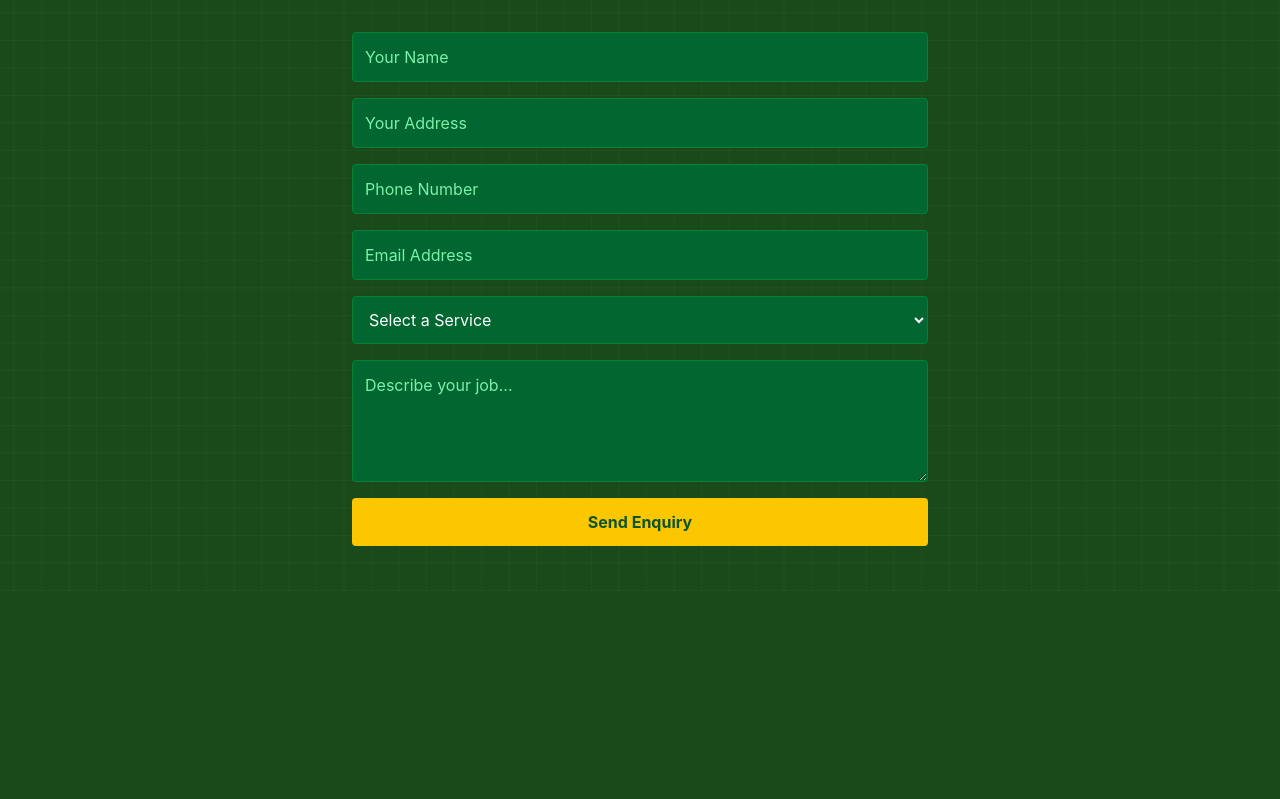
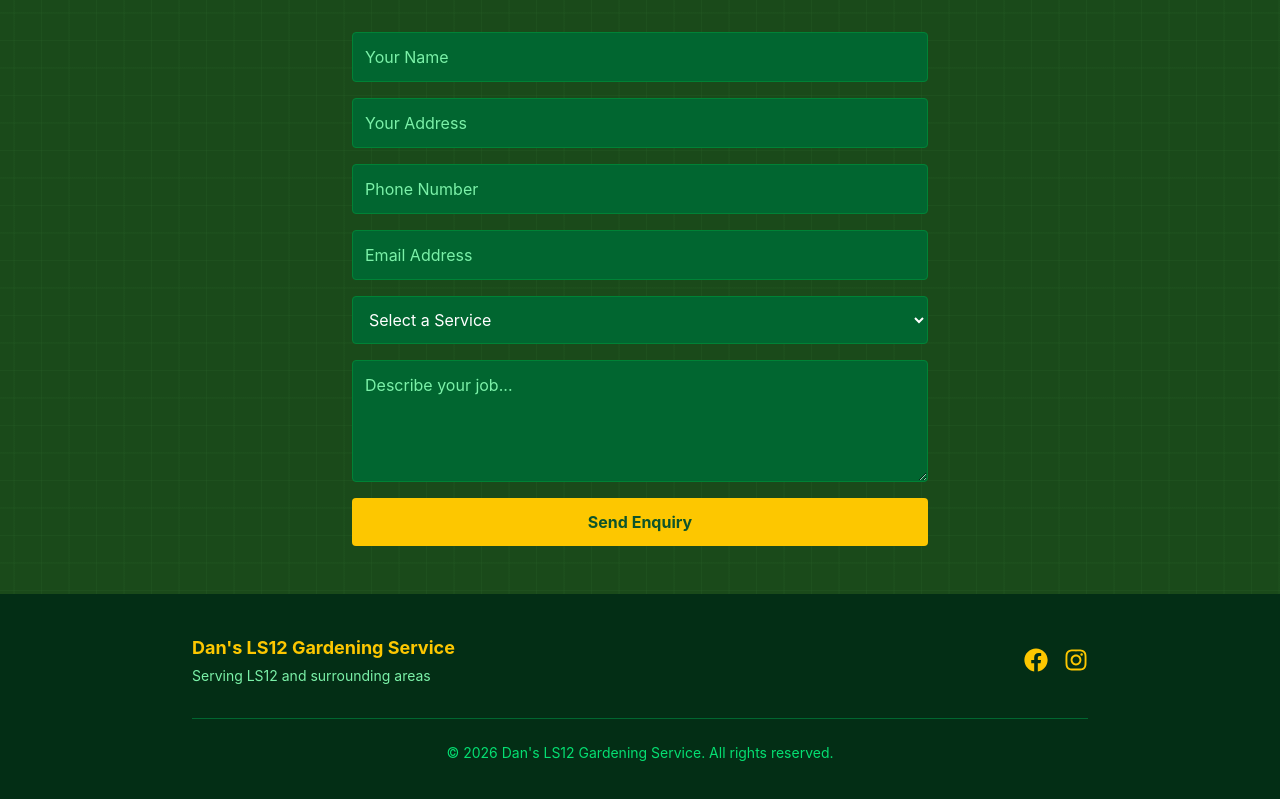
Before and after one commit to damein8594/dans-gardening-service, a React (Vite) app in the folder dans-gardening-services/: page / in a window 1280 px wide. Shown: the part 1238-2037 px from the top of the page. Before the commit the page ends 1832 px from the top, so only its background shows below. Built offline with nearby package versions, Linux system fonts and the light colour scheme.

Commit message:
added footer, including links to facebook and instagram

```diff
--- a/dans-gardening-services/package.json
+++ b/dans-gardening-services/package.json
@@ -13,7 +13,8 @@
   },
   "dependencies": {
     "react": "^19.2.5",
-    "react-dom": "^19.2.5"
+    "react-dom": "^19.2.5",
+    "react-icons": "^5.6.0"
   },
   "devDependencies": {
     "@eslint/js": "^10.0.1",
--- a/dans-gardening-services/src/App.jsx
+++ b/dans-gardening-services/src/App.jsx
@@ -2,6 +2,7 @@ import Navbar from "./Navbar";
 import Hero from "./Hero";
 import Services from "./Services";
 import Contact from "./Contact";
+import Footer from "./Footer";
 
 function App() {
   return (
@@ -13,6 +14,7 @@ function App() {
       />
       <Services />
       <Contact />
+      <Footer />
     </div>
   );
 }
--- /dev/null
+++ b/dans-gardening-services/src/Footer.jsx
@@ -0,0 +1,48 @@
+import { FaFacebook, FaInstagram } from "react-icons/fa";
+
+function Footer() {
+  return (
+    <footer className="bg-green-950 py-10 px-6">
+      <div className="container mx-auto max-w-4xl">
+        <div className="flex flex-col md:flex-row justify-between items-center gap-6">
+          {/* Business name and area */}
+          <div className="text-center md:text-left">
+            <h3 className="text-yellow-400 font-bold text-lg">
+              Dan's LS12 Gardening Service
+            </h3>
+            <p className="text-green-300 text-sm mt-1">
+              Serving LS12 and surrounding areas
+            </p>
+          </div>
+
+          {/* Social links */}
+          <div className="flex gap-4">
+            <a
+              href="https://www.facebook.com/share/1KT7uZtiMX/"
+              target="_blank"
+              rel="noreferrer"
+            >
+              <FaFacebook className="text-yellow-400 text-2xl hover:text-yellow-300 transition-colors" />
+            </a>
+            <a
+              href="https://www.instagram.com/dangardenls12?igsh=czVLajBnb2siN2Rt"
+              target="_blank"
+              rel="noreferrer"
+            >
+              <FaInstagram className="text-yellow-400 text-2xl hover:text-yellow-300 transition-colors" />
+            </a>
+          </div>
+        </div>
+
+        {/* Copyright */}
+        <div className="border-t border-green-800 mt-8 pt-6 text-center">
+          <p className="text-green-400 text-sm">
+            © 2026 Dan's LS12 Gardening Service. All rights reserved.
+          </p>
+        </div>
+      </div>
+    </footer>
+  );
+}
+
+export default Footer;
```
Also changed, not shown: 1 other file (tests, documents, lock files or other folders).
